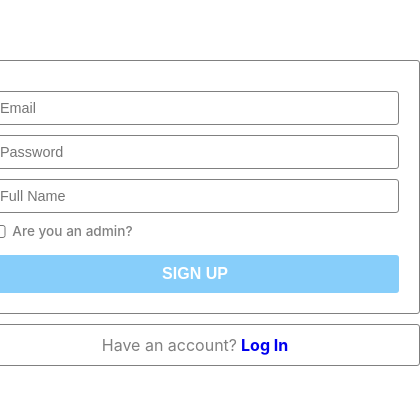
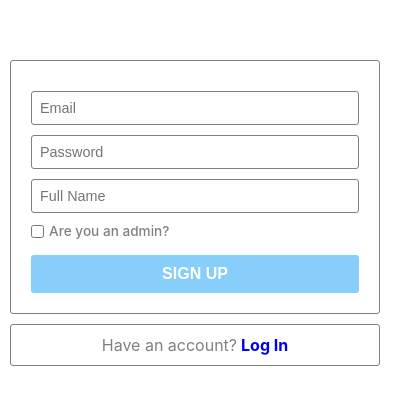
Before and after one commit to girish6701/loyalty-reward, a React (Create React App) app: page /signup in a window 390 px wide. Shown: the part 214-618 px from the top of the page, 420 px wide, since content can reach past the window. Built offline with nearby package versions, Linux system fonts and the light colour scheme; no server answers.

Commit message:
signup responsive

```diff
--- a/src/components/styles/loginUser.css
+++ b/src/components/styles/loginUser.css
@@ -15,7 +15,6 @@
   border: 1px solid grey;
   padding: 20px;
   align-items: center;
-  /* width: 450px; */
   border-radius: 3px;
   margin-top: 10px;
 }
--- a/src/components/styles/signup.css
+++ b/src/components/styles/signup.css
@@ -4,6 +4,9 @@
   justify-content: center;
   align-items: center;
   height: 100vh;
+  max-width: 450px;
+  margin: 0 auto;
+  padding: 0 10px;
 }
 
 .signup-main-cont {
@@ -12,7 +15,8 @@
   flex-direction: column;
   padding: 20px;
   align-items: center;
-  width: 450px;
+  /* width: 450px; */
+  width: 100%;
   border-radius: 3px;
   margin-top: 10px;
 }
@@ -22,7 +26,8 @@
   display: flex;
   justify-content: center;
   padding: 10px;
-  width: 450px;
+  /* width: 450px; */
+  width: 100%;
   border-radius: 3px;
   margin-top: 10px;
 }
```
